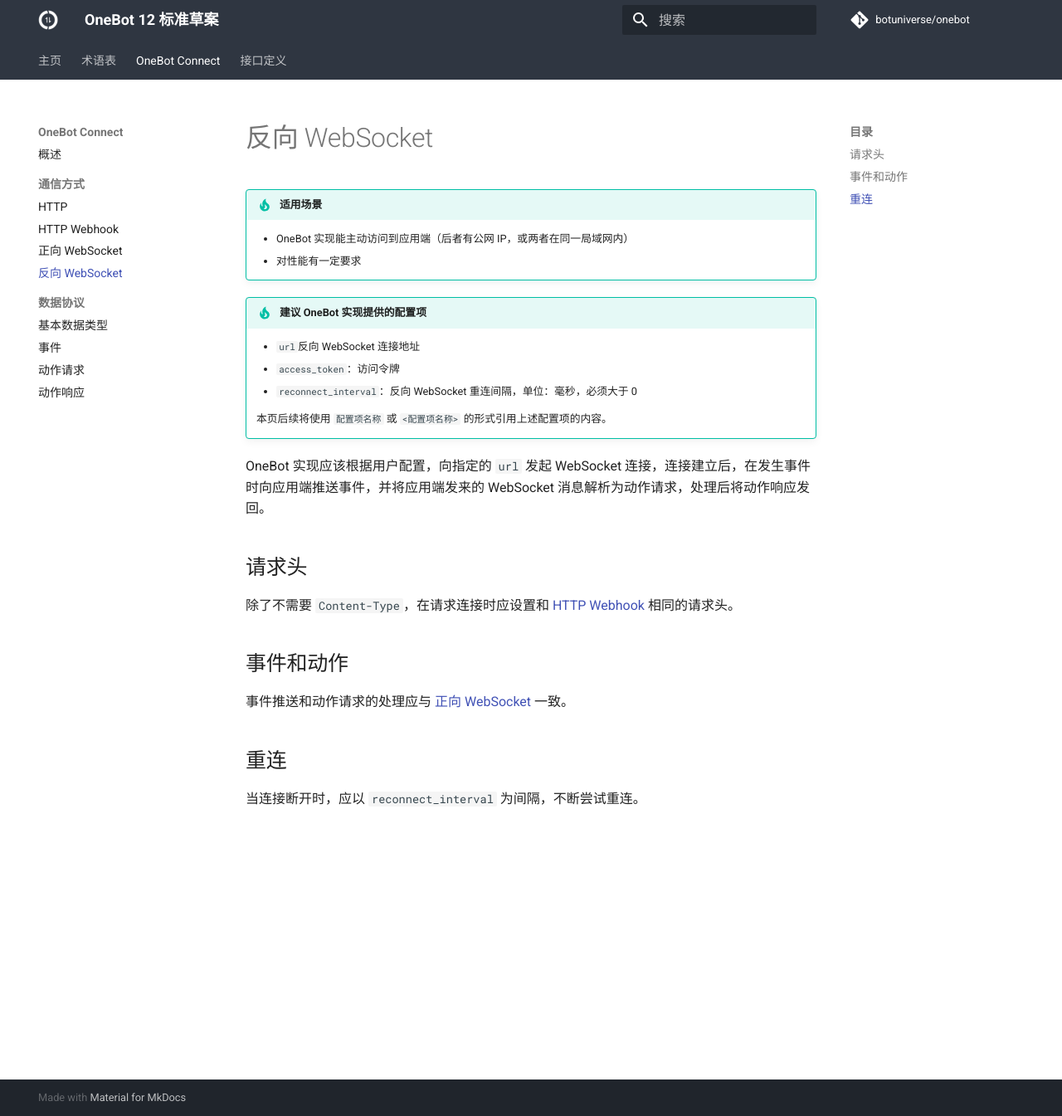
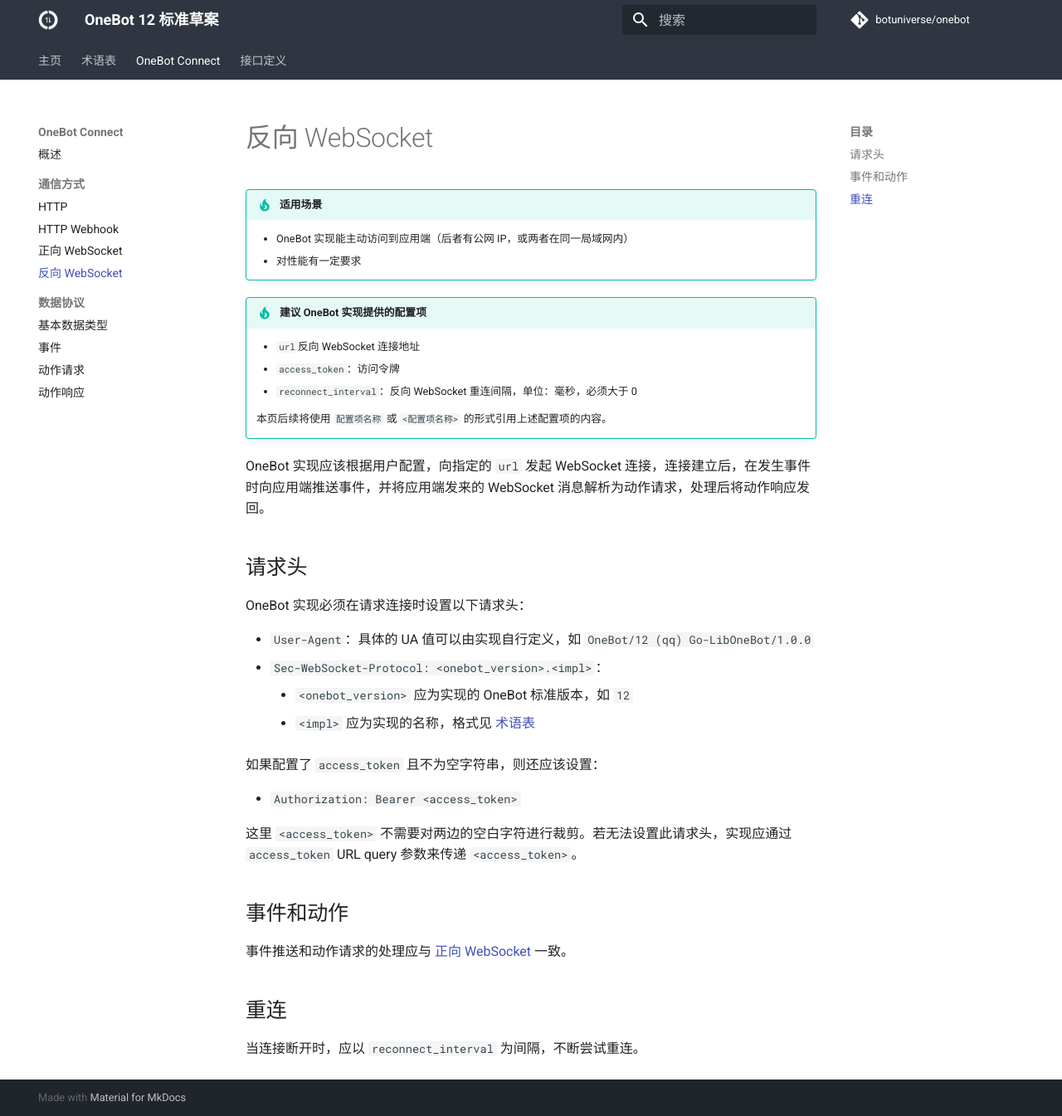
Before and after one commit to botuniverse/onebot, an MkDocs documentation site: the page built from specs/connect/communication/websocket-reverse.md, in a window 1280 px wide and 1345 px high. Shown: the whole window at 83% size. Built offline with MkDocs 1.6.1 and Material for MkDocs 9.7.7, drawn with Linux system fonts in a browser that asks for light colours; comment, search, counter and statistics services are not loaded.

```diff
--- a/specs/connect/communication/websocket-reverse.md
+++ b/specs/connect/communication/websocket-reverse.md
@@ -15,7 +15,18 @@ OneBot 实现应该根据用户配置，向指定的 `url` 发起 WebSocket 连
 
 ## 请求头
 
-除了不需要 `Content-Type`，在请求连接时应设置和 [HTTP Webhook](http-webhook.md) 相同的请求头。
+OneBot 实现必须在请求连接时设置以下请求头：
+
+- `User-Agent`：具体的 UA 值可以由实现自行定义，如 `OneBot/12 (qq) Go-LibOneBot/1.0.0`
+- `Sec-WebSocket-Protocol: <onebot_version>.<impl>`：
+    - `<onebot_version>` 应为实现的 OneBot 标准版本，如 `12`
+    - `<impl>` 应为实现的名称，格式见 [术语表](../../glossary.md#onebot-onebot-implementation)
+
+如果配置了 `access_token` 且不为空字符串，则还应该设置：
+
+- `Authorization: Bearer <access_token>`
+
+这里 `<access_token>` 不需要对两边的空白字符进行裁剪。若无法设置此请求头，实现应通过 `access_token` URL query 参数来传递 `<access_token>`。
 
 ## 事件和动作
 
```
Also changed, not shown: specs/connect/communication/http-webhook.md (+2 -3 lines).
